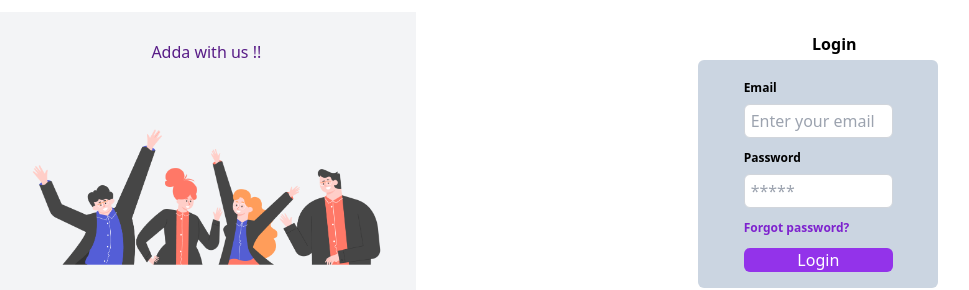
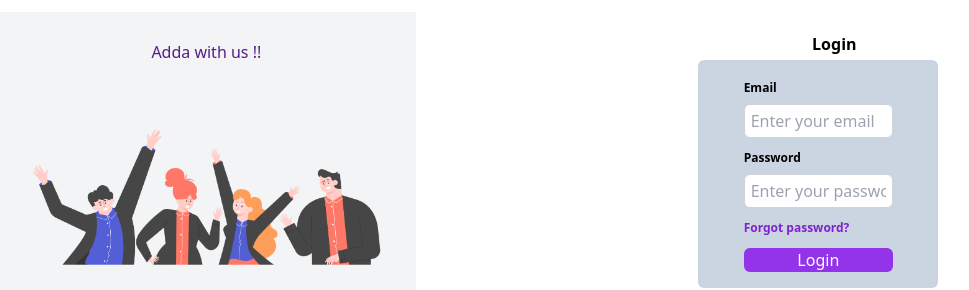
Before and after one commit to m-shahjalal/adda, a React (Create React App) app: page /login in a window 1280 px wide. Shown: the top 290 px of the page, without its empty margins (15-984 px from the left). Built offline with nearby package versions, Linux system fonts and the light colour scheme.

Commit message:
implemented login functionality

```diff
--- a/src/pages/Login.tsx
+++ b/src/pages/Login.tsx
@@ -1,33 +1,50 @@
+import { useMutation } from '@apollo/client';
 import React, { useState } from 'react';
 import { Link } from 'react-router-dom';
 import logImage from '../../src/images/group.png';
+import { useAppDispatch } from '../app/reduxHook';
+import { LOGIN_USER } from '../lib/mutation';
+import { setLogin } from '../store/slices/authSlice';
 import { Ilogin } from '../utils/type';
 
+const INITIAL_STATE = {
+  identifier: '',
+  password: '',
+};
+
 const Login: React.FC = () => {
-  const [logData, setLogData] = useState<Ilogin>({
-    email: '',
-    password: '',
+  const [credentialText, setCredentialText] = useState<Ilogin>({
+    ...INITIAL_STATE,
   });
 
+  const dispatch = useAppDispatch();
+  const [login] = useMutation(LOGIN_USER);
+
   const handleChange = (event: React.ChangeEvent<HTMLInputElement>) => {
-    setLogData({
-      ...logData,
+    setCredentialText({
+      ...credentialText,
       [event.target.name]: event.target.value,
     });
   };
-  const { email, password } = logData;
+  const { identifier, password } = credentialText;
 
-  const handleLogin = (event: React.FormEvent<HTMLFormElement>) => {
+  const handleLogin = async (event: React.FormEvent<HTMLFormElement>) => {
     event.preventDefault();
-    setLogData(logData);
-    console.log(logData);
-    setLogData({
-      email: '',
-      password: '',
+
+    const {
+      data: {
+        login: { jwt, user },
+      },
+    } = await login({
+      variables: { input: { ...credentialText } },
+    });
+
+    dispatch(setLogin({ accessToken: jwt, user: { ...user } }));
+
+    setCredentialText({
+      ...INITIAL_STATE,
     });
   };
-
-  console.log(logData);
 
   return (
     <div className="flex flex-wrap h-screen p-3 m-auto">
@@ -56,8 +73,8 @@ const Login: React.FC = () => {
                 <input
                   type="email"
                   placeholder="Enter your email"
-                  name="email"
-                  value={email}
+                  name="identifier"
+                  value={identifier}
                   onChange={handleChange}
                   className="block w-full rounded-md border border-gray-300 focus:border-purple-700 focus:outline-none focus:ring-1 focus:ring-purple-700 py-1 px-1.5 text-gray-500"
                 />
@@ -69,7 +86,7 @@ const Login: React.FC = () => {
                 </label>
                 <input
                   type="password"
-                  placeholder="*****"
+                  placeholder="Enter your password"
                   name="password"
                   value={password}
                   onChange={handleChange}
--- a/src/utils/type.js
+++ b/src/utils/type.js
@@ -1,7 +1,7 @@
 //import { Interface } from "readline"
 
 export interface Ilogin{
-    email:string,
+    identifier:string,
     password:string
    }
 
```
